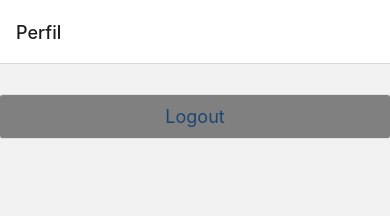
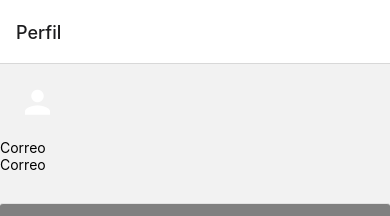
Before and after one commit to EmilianoChofis/travel, a React Native app: screen /profile in a window 390 px wide. Shown: the top 216 px of the page. Built offline with nearby package versions, Linux system fonts and the light colour scheme; no server answers.

Commit message:
added image-picker and lodash

```diff
--- a/app.json
+++ b/app.json
@@ -28,6 +28,14 @@
     },
     "web": {
       "favicon": "./assets/favicon.png"
-    }
+    },
+    "plugins": [
+      [
+        "expo-image-picker",
+        {
+          "photosPermission": "The app accesses your photos to let you share them with your friends."
+        }
+      ]
+    ]
   }
 }
--- a/package.json
+++ b/package.json
@@ -14,9 +14,11 @@
     "@react-navigation/native": "^6.1.4",
     "@react-navigation/native-stack": "^6.9.10",
     "expo": "~47.0.12",
+    "expo-image-picker": "~14.0.2",
     "expo-status-bar": "~1.4.2",
     "firebase": "^9.17.1",
     "formik": "^2.2.9",
+    "lodash": "^4.17.21",
     "react": "18.1.0",
     "react-native": "0.70.5",
     "react-native-elements": "^3.4.3",
--- /dev/null
+++ b/src/components/account/ProfileInfo.js
@@ -0,0 +1,29 @@
+import React from "react"
+import {StyleSheet, Text, View} from "react-native";
+import {Avatar} from "react-native-elements";
+export default function profileInfo(){
+    return(
+       <View style={styles.viewAvatar}>
+           <Avatar
+           size="large"
+           rounded={true}
+           icon={{type:"material", name:"person"}}
+           containerStyle={styles.avatar}
+           >
+           </Avatar>
+           <View>
+               <Text>Correo</Text>
+               <Text>Correo</Text>
+           </View>
+       </View>
+    )
+}
+
+const styles = StyleSheet.create({
+    viewAvatar:{
+
+    },
+    avatar:{
+
+    }
+})
--- a/src/navigation/AppNavigation.js
+++ b/src/navigation/AppNavigation.js
@@ -1,4 +1,4 @@
-import React from 'react'
+import React, {useState} from 'react'
 import { Icon } from 'react-native-elements';
 import InformationScreen from "../screens/InformationScreen";
 import {createBottomTabNavigator} from "@react-navigation/bottom-tabs";
@@ -31,6 +31,8 @@ export default function App() {
 const Tab = createBottomTabNavigator();
 
 export default function AppNavigation() {
+
+    const [session, setSession] = useState(null);
     return (
         <Tab.Navigator screenOptions={({route})=>({headerShown:false, tabBarActiveTintColor:"purple",
             tabBarInactiveTintColor:"black",
--- a/src/screens/ProfileScreen.js
+++ b/src/screens/ProfileScreen.js
@@ -3,6 +3,7 @@ import React from "react";
 import {Button} from "react-native-elements";
 import {getAuth, signOut} from "firebase/auth";
 import {useNavigation} from "@react-navigation/native";
+import ProfileInfo from "../components/account/ProfileInfo";
 export default function ProfileScreen(){
     const navigation = useNavigation()
     const auth = getAuth()
@@ -14,6 +15,7 @@ export default function ProfileScreen(){
     }
     return(
         <View>
+            <ProfileInfo/>
             <Button title="Logout"
             onPress={logout} buttonStyle={styles.button}
             titleStyle={styles.title}/>
```
Also changed, not shown: 1 other file (tests, documents, lock files or other folders).
